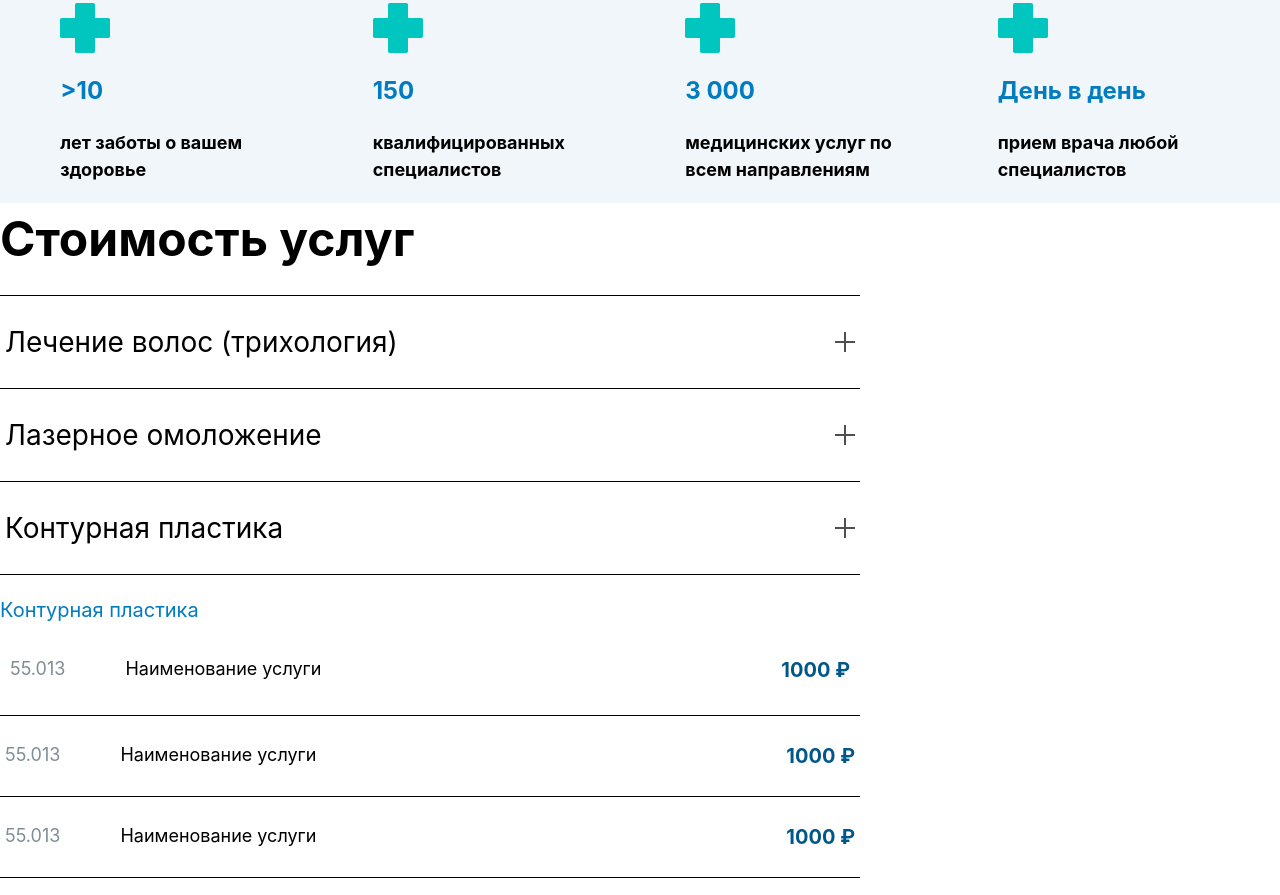
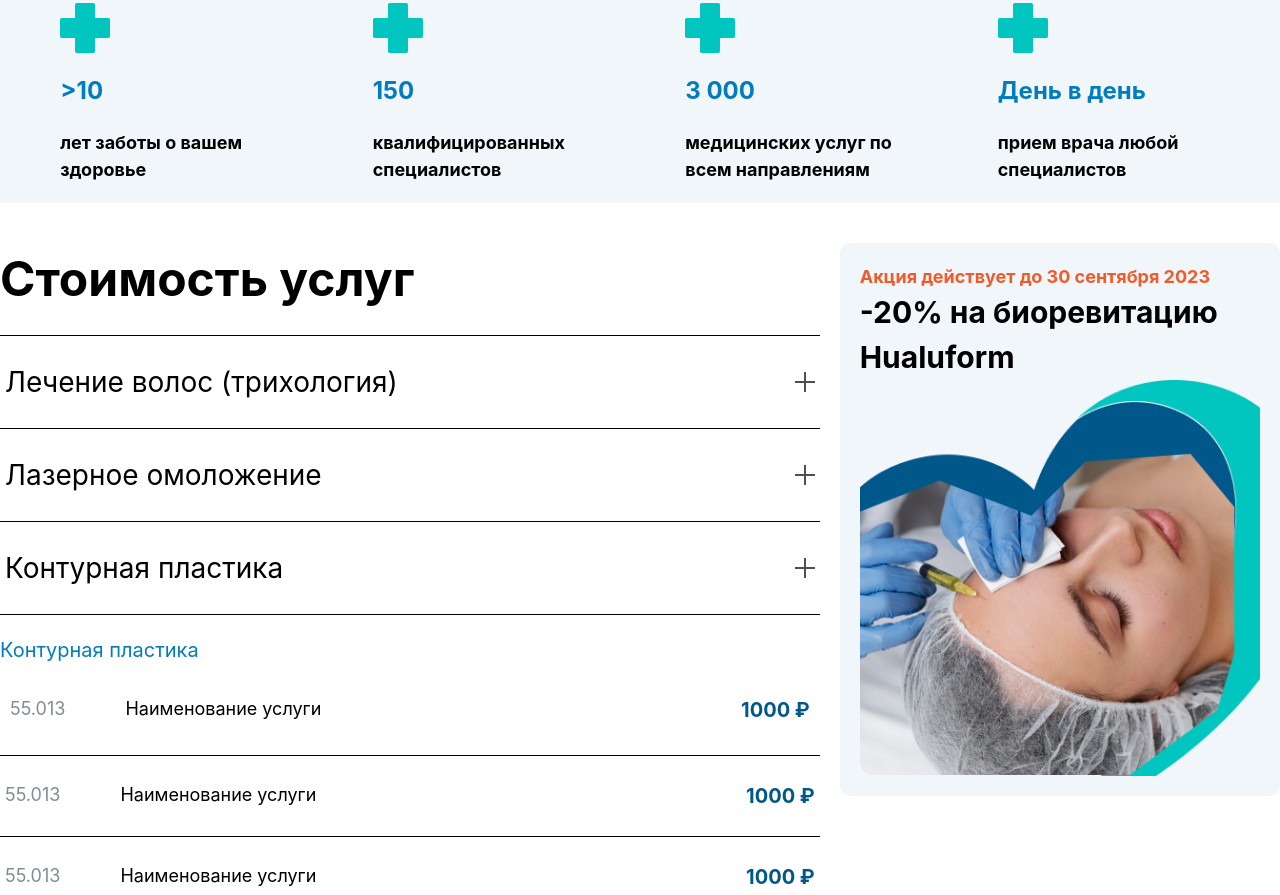
Before and after one commit to TOJIo7/EXAM-4-TEAM, a website: page src/Ruslanpage/index.html in a window 1280 px wide. Shown: the part 794-1689 px from the top of the page. Drawn offline with nearby package versions, Linux system fonts and the light colour scheme; files that its build step writes are made by us from their sources.

Commit message:
change sectionThree

```diff
--- a/src/Ruslanpage/index.html
+++ b/src/Ruslanpage/index.html
@@ -111,7 +111,7 @@
 	<p class='text-[18px] font-bold'>прием врача любой специалистов</p>
 </div>
 		</section>
-		<section>
+		<section class='flex gap-[20px] mt-[40px] items-start justify-around'>
 
 			<div class='flex flex-col gap-[20px] md:w-[860px]'>
 				<p class='text-[48px] font-bold'>Стоимость услуг</p>
@@ -189,6 +189,14 @@
 <hr>
 
 			</div>
+			<div class='bg-[#F0F6F9] md:rounded-[10px] md:p-[20px] hidden md:block'>
+				<p class='text-[18px] text-[#F25A2A] font-bold'>Акция действует до 30 сентября 2023</p>
+				<p class='text-[30px] font-bold w-[370px]'>-20% на биоревитацию Hualuform</p>
+				<div class='relative'>
+					<img src="./img/Group 9283.png" alt="">
+					<img class='absolute top-[50px] left-[0px]' src="./img/Mask group (6).png" alt="">
+				</div>
+			</div>
 		</section>
 	</main>
 
```
Also changed, not shown: src/Ruslanpage/img/Group 9283.png (added), src/Ruslanpage/img/Mask group (5).png (added), src/Ruslanpage/img/Mask group (6).png (added).
